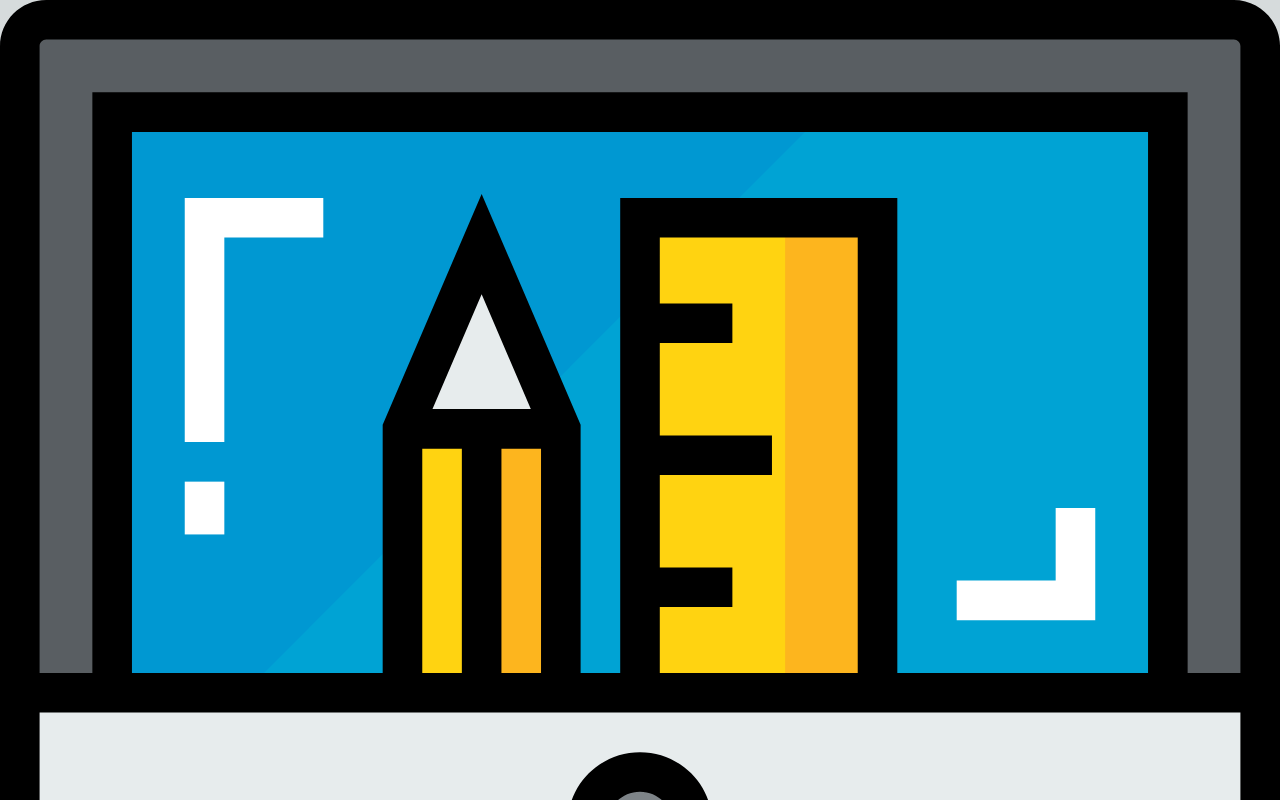
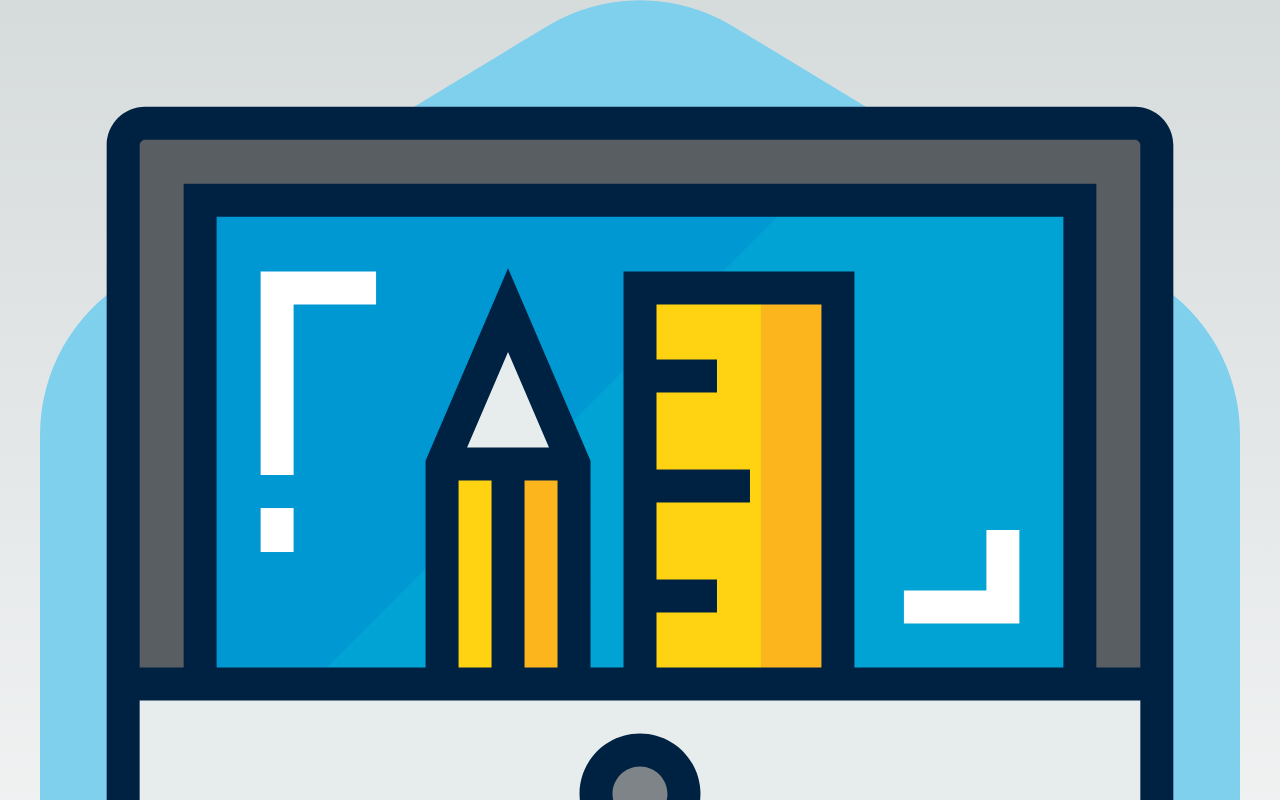
Before and after one commit to MatiasSoto21/Portfolio, a Next.js app in the folder myportfolio/: page /components/SvgComputer in a window 1280 px wide. Shown: the top 800 px of the page. Built offline with nearby package versions, Linux system fonts and the light colour scheme.

Commit message:
finish v1.1

```diff
--- a/myportfolio/pages/Skills.jsx
+++ b/myportfolio/pages/Skills.jsx
@@ -149,9 +149,9 @@ const Skills = () => {
             </p>
           </div>
           </div>
-{/*           <div className="w-[400px] mt-72 ml-72">
+          <div className="hidden md:w-[200px] md:flex md:ml-10 lg:mt-50 lg:ml-60 lg:flex lg:w-[400px]">
         <SvgComputer></SvgComputer>
-          </div> */}
+          </div>
         </div>
       </section>
     </div>
--- a/myportfolio/pages/components/SvgComputer.jsx
+++ b/myportfolio/pages/components/SvgComputer.jsx
@@ -7,107 +7,111 @@ const SvgComputer = () => {
       id="Layer_1"
       xmlns="http://www.w3.org/2000/svg"
       xmlnsXlink="http://www.w3.org/1999/xlink"
-      viewBox="0 0 512 512"
+      viewBox="-51.2 -51.2 614.40 614.40"
       xmlSpace="preserve"
+      className="fill-[#002242]  stroke-[#002242] stroke-[0.00512px]"
     >
+      <g
+        id="SVGRepo_bgCarrier"
+        className="stroke-[0px]"
+        transform="translate(0,0), scale(1)"
+      >
+        <path
+          className="fill-[#7ed0ec] stroke-[0px]"
+          transform="translate(-51.2, -51.2), scale(38.4)"
+          d="M9.166.33a2.25 2.25 0 00-2.332 0l-5.25 3.182A2.25 2.25 0 00.5 5.436v5.128a2.25 2.25 0 001.084 1.924l5.25 3.182a2.25 2.25 0 002.332 0l5.25-3.182a2.25 2.25 0 001.084-1.924V5.436a2.25 2.25 0 00-1.084-1.924L9.166.33z"
+        />
+      </g>
+
+      <g
+        id="SVGRepo_tracerCarrier"
+        stroke-linecap="round"
+        stroke-linejoin="round"
+        className="stroke-[#707070] stroke-[4.096px]"
+      />
+
+      <g id="SVGRepo_iconCarrier">
+        {" "}
         <rect
           x="44.866"
           y="44.866"
           className="fill-[#00A3D4] w-[422.268px] h-[232.247px]"
-      />
+
+        />{" "}
         <path
         className="fill-[#7E8488]"
-        d="M256,308.784c11.612,0,21.113,9.501,21.113,21.113S267.612,351.01,256,351.01
-	c-11.612,0-21.113-9.501-21.113-21.113S244.388,308.784,256,308.784z"
-      />
+          d="M256,308.784c11.612,0,21.113,9.501,21.113,21.113S267.612,351.01,256,351.01 c-11.612,0-21.113-9.501-21.113-21.113S244.388,308.784,256,308.784z"
+        />{" "}
         <polygon
         className="fill-[#E7ECED]"
-        points="361.567,461.856 372.124,504.082 139.876,504.082 150.433,461.856 176.825,461.856
-	335.175,461.856 "
-      />
+          points="361.567,461.856 372.124,504.082 139.876,504.082 150.433,461.856 176.825,461.856 335.175,461.856 "
+        />{" "}
         <rect
           x="176.825"
           y="387.959"
         className="fill-[#AFB6BB] w-[158.351px] h-[73.897px]"
-      />
+
+        />{" "}
         <path
         className="fill-[#E7ECED]"
-        d="M44.866,277.113h422.268h36.948v100.289c0,5.806-4.751,10.557-10.557,10.557H335.175H176.825H18.474
-	c-5.806,0-10.557-4.751-10.557-10.557V277.113H44.866z M256,308.784c-11.612,0-21.113,9.501-21.113,21.113
-	S244.388,351.01,256,351.01c11.612,0,21.113-9.501,21.113-21.113S267.612,308.784,256,308.784z"
-      />
+          d="M44.866,277.113h422.268h36.948v100.289c0,5.806-4.751,10.557-10.557,10.557H335.175H176.825H18.474 c-5.806,0-10.557-4.751-10.557-10.557V277.113H44.866z M256,308.784c-11.612,0-21.113,9.501-21.113,21.113 S244.388,351.01,256,351.01c11.612,0,21.113-9.501,21.113-21.113S267.612,308.784,256,308.784z"
+        />{" "}
         <path
         className="fill-[#595E62]"
-        d="M504.082,18.474v258.639h-36.948V44.866H44.866v232.247H7.918V18.474
-	c0-5.806,4.751-10.557,10.557-10.557h475.052C499.332,7.918,504.082,12.668,504.082,18.474z"
-      />
+          d="M504.082,18.474v258.639h-36.948V44.866H44.866v232.247H7.918V18.474 c0-5.806,4.751-10.557,10.557-10.557h475.052C499.332,7.918,504.082,12.668,504.082,18.474z"
+        />{" "}
         <polygon
         className="fill-[#0098D2]"
           points="44.866,44.866 44.866,277.113 97.649,277.113 329.897,44.866 "
-      />
+        />{" "}
         <rect
-        className="fill-[#9EA5AA] w-[158.351px] h-[36.948px]"
           x="176.825"
           y="387.959"
-      />
+          className="fill-[#9EA5AA] w-[158.351px] h-[36.948px]"
+        />{" "}
         <g>
+          {" "}
           <polygon
           className="fill-[#FFFFFF]"
-          points="89.732,176.825 73.897,176.825 73.897,79.175 129.32,79.175 129.32,95.01 89.732,95.01 	"
-        />
+            points="89.732,176.825 73.897,176.825 73.897,79.175 129.32,79.175 129.32,95.01 89.732,95.01 "
+          />{" "}
           <rect
-          className="fill-[#FFFFFF] w-[15.835px] h-[21.113px]"
             x="73.897"
             y="192.66"
-        />
+            className="fill-[#FFFFFF] w-[15.835px] h-[21.113px]"
+
+          />{" "}
           <polygon
           className="fill-[#FFFFFF]"
-          points="438.103,248.082 382.68,248.082 382.68,232.247 422.268,232.247 422.268,203.217
-		438.103,203.217 	"
-        />
-      </g>
+            points="438.103,248.082 382.68,248.082 382.68,232.247 422.268,232.247 422.268,203.217 438.103,203.217 "
+          />{" "}
+        </g>{" "}
         <rect
           x="192.66"
           y="171.546"
           className="fill-[#FDB51E] w-[31.67px] h-[105.567px]"
-      />
+        />{" "}
         <rect
           x="160.99"
           y="171.546"
           className="fill-[#FFD311] w-[31.67px] h-[105.567px]"
-      />
+        />{" "}
         <polygon
         className="fill-[#E7ECED]"
           points="192.66,97.649 224.33,171.546 192.66,171.546 160.99,171.546 "
-      />
+        />{" "}
         <polygon
         className="fill-[#FFD311]"
-        points="256,234.887 256,182.103 256,129.32 256,87.093 351.01,87.093 351.01,277.113 256,277.113
-	"
-      />
+          points="256,234.887 256,182.103 256,129.32 256,87.093 351.01,87.093 351.01,277.113 256,277.113 "
+        />{" "}
         <rect
           x="314.062"
           y="87.093"
           className="fill-[#FDB51E] w-[36.948px] h-[190.021px]"
-      />
-      <path
-        d="M256,300.866c-16.007,0-29.031,13.024-29.031,29.031c0,16.007,13.024,29.031,29.031,29.031
-	c16.007,0,29.031-13.024,29.031-29.031C285.031,313.89,272.007,300.866,256,300.866z M256,343.093
-	c-7.277,0-13.196-5.919-13.196-13.196s5.919-13.196,13.196-13.196c7.277,0,13.196,5.919,13.196,13.196S263.277,343.093,256,343.093z
-	"
-      />
-      <path
-        d="M493.526,0H18.474C8.288,0,0,8.288,0,18.474v358.928c0,10.186,8.288,18.474,18.474,18.474h150.433v58.062h-24.655
-	L129.737,512h252.528l-14.515-58.062h-24.656v-58.062h150.433c10.186,0,18.474-8.288,18.474-18.474V18.474
-	C512,8.288,503.712,0,493.526,0z M18.474,15.835h475.052c1.43,0,2.639,1.209,2.639,2.639v250.722h-21.113V36.948H36.948v232.247
-	H15.835V18.474C15.835,17.044,17.044,15.835,18.474,15.835z M263.918,242.804h29.031v-15.835h-29.031v-36.948h44.866v-15.835
-	h-44.866v-36.948h29.031v-15.835h-29.031V95.01h79.175v174.186h-79.175V242.804z M248.082,79.175v190.021h-15.835v-99.274
-	L192.66,77.551l-39.588,92.371v99.274H52.784V52.784h406.433v216.412H358.928V79.175H248.082z M172.997,163.629l19.663-45.88
-	l19.663,45.88H172.997z M168.907,179.464h15.835v89.732h-15.835V179.464z M200.577,179.464h15.835v89.732h-15.835V179.464z
-	 M361.984,496.165H150.016l6.598-26.392h198.771L361.984,496.165z M327.258,453.938H184.742v-58.062h142.515V453.938z
-	 M493.526,380.041H18.474c-1.43,0-2.639-1.209-2.639-2.639v-92.371h480.33v92.371C496.165,378.833,494.956,380.041,493.526,380.041z
-	"
-      />
+        />{" "}
+        <path d="M256,300.866c-16.007,0-29.031,13.024-29.031,29.031c0,16.007,13.024,29.031,29.031,29.031 c16.007,0,29.031-13.024,29.031-29.031C285.031,313.89,272.007,300.866,256,300.866z M256,343.093 c-7.277,0-13.196-5.919-13.196-13.196s5.919-13.196,13.196-13.196c7.277,0,13.196,5.919,13.196,13.196S263.277,343.093,256,343.093z " />{" "}
+        <path d="M493.526,0H18.474C8.288,0,0,8.288,0,18.474v358.928c0,10.186,8.288,18.474,18.474,18.474h150.433v58.062h-24.655 L129.737,512h252.528l-14.515-58.062h-24.656v-58.062h150.433c10.186,0,18.474-8.288,18.474-18.474V18.474 C512,8.288,503.712,0,493.526,0z M18.474,15.835h475.052c1.43,0,2.639,1.209,2.639,2.639v250.722h-21.113V36.948H36.948v232.247 H15.835V18.474C15.835,17.044,17.044,15.835,18.474,15.835z M263.918,242.804h29.031v-15.835h-29.031v-36.948h44.866v-15.835 h-44.866v-36.948h29.031v-15.835h-29.031V95.01h79.175v174.186h-79.175V242.804z M248.082,79.175v190.021h-15.835v-99.274 L192.66,77.551l-39.588,92.371v99.274H52.784V52.784h406.433v216.412H358.928V79.175H248.082z M172.997,163.629l19.663-45.88 l19.663,45.88H172.997z M168.907,179.464h15.835v89.732h-15.835V179.464z M200.577,179.464h15.835v89.732h-15.835V179.464z M361.984,496.165H150.016l6.598-26.392h198.771L361.984,496.165z M327.258,453.938H184.742v-58.062h142.515V453.938z M493.526,380.041H18.474c-1.43,0-2.639-1.209-2.639-2.639v-92.371h480.33v92.371C496.165,378.833,494.956,380.041,493.526,380.041z " />{" "}
+      </g>
     </svg>
   );
 };
--- a/myportfolio/pages/index.js
+++ b/myportfolio/pages/index.js
@@ -39,7 +39,7 @@ export default function Home() {
               }
             }}
           >
-            ES <Image src={españa} width={30} />
+            ES <Image priority src={españa} alt="Esp" width={30} />
           </button>
           <span>&nbsp;|&nbsp;</span>
           <button
@@ -52,7 +52,7 @@ export default function Home() {
               if (context.idioma) context.setIdioma(!context.idioma);
             }}
           >
-            EN <Image src={ingles} width={30} />
+            EN <Image priority src={ingles} alt="Eng" width={30} />
           </button>
         </div>
 
```
Lines whose indentation alone changed are shown as unchanged.
